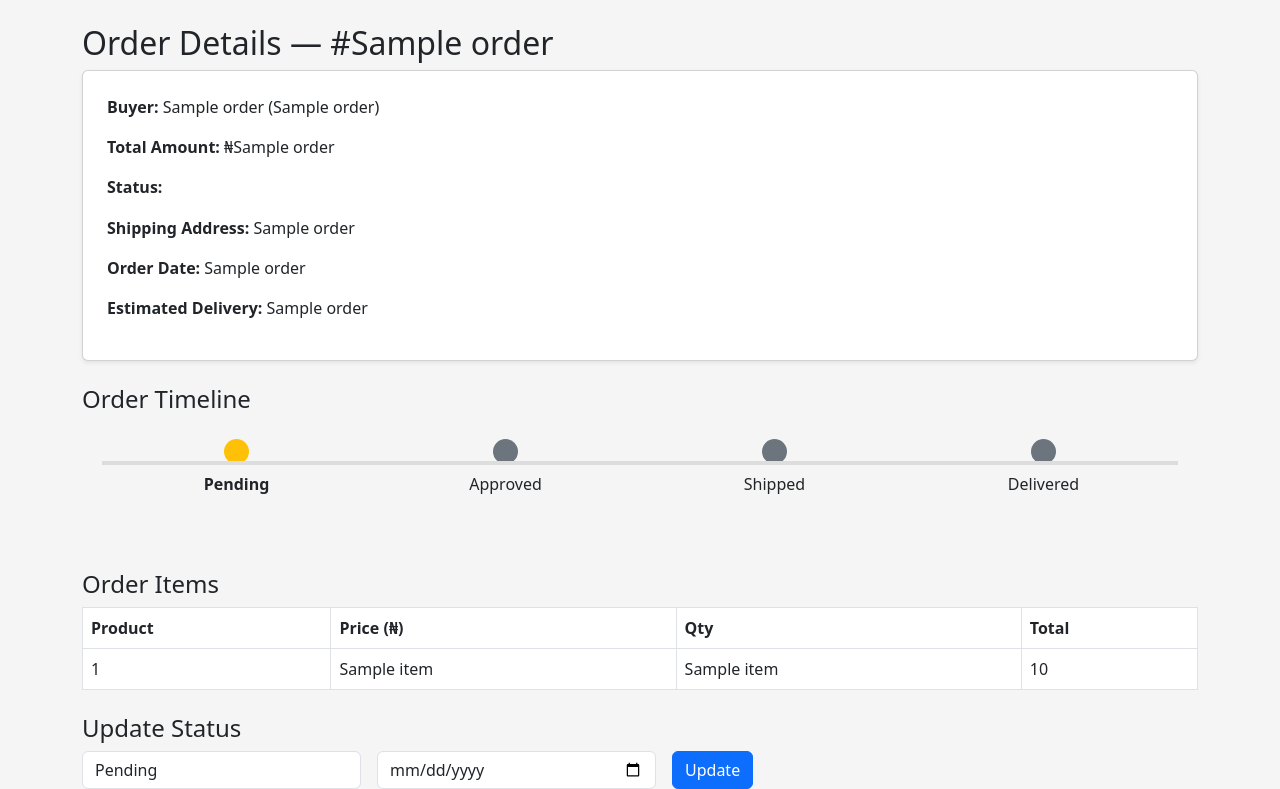
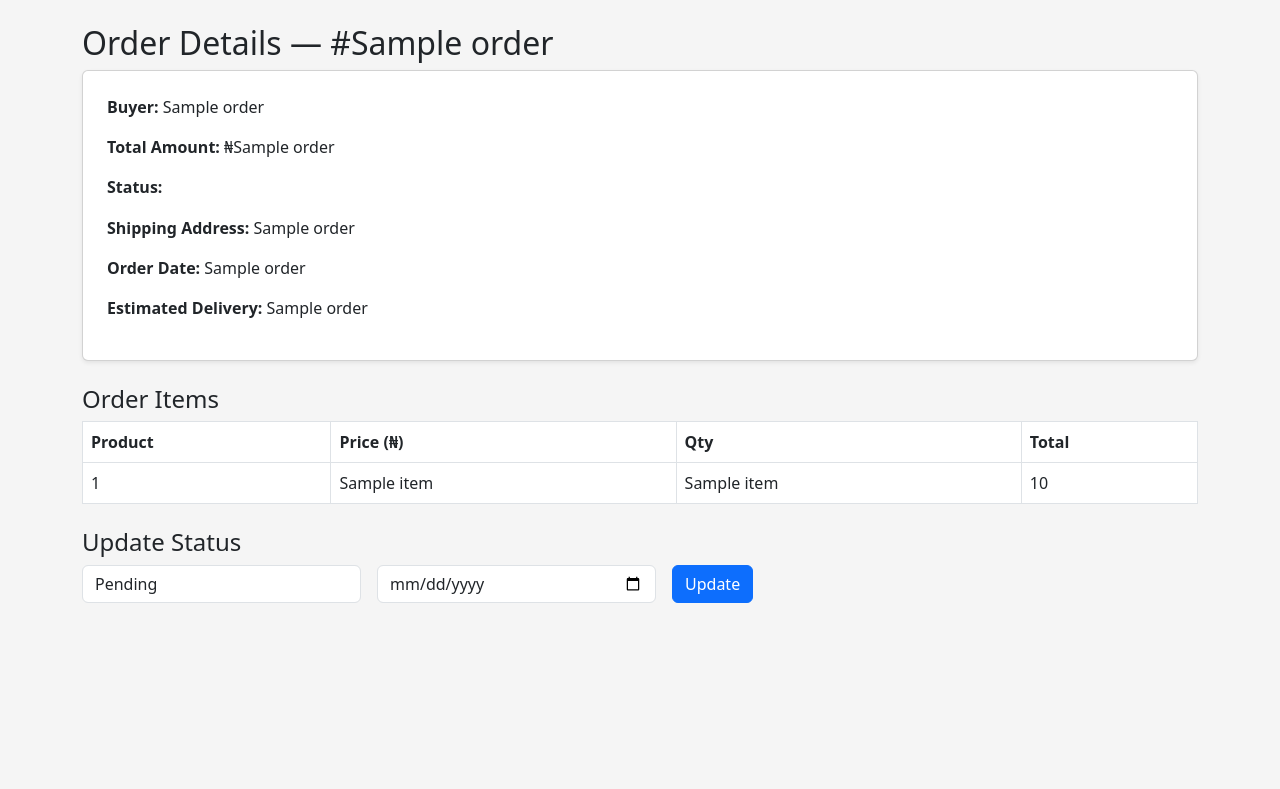
Before and after one commit to Phinehastephen/Project-Structure, a Flask app: template templates/admin/order_view.html in a window 1280 px wide. Shown: the part 56-845 px from the top of the page. After the commit the page ends 659 px from the top, so only its background shows below. Run offline with Flask 3, Linux system fonts and the light colour scheme; the template is opened without the code that fills it: most values are stand-ins (such as "Sample title", 1, 10 or a date in 2020); some libraries are stand-ins or nearby versions.

Commit message:
correction

```diff
--- a/templates/admin/order_view.html
+++ b/templates/admin/order_view.html
@@ -5,8 +5,8 @@
 
 <!-- ====================== ORDER SUMMARY CARD ===================== -->
 <div class="card p-4 mb-4 shadow-sm">
-    <p><strong>Buyer:</strong> {{ order[5] }} ({{ order[6] }})</p>
-    <p><strong>Total Amount:</strong> ₦{{ order[1] }}</p>
+    <p><strong>Buyer:</strong> {{ order[1] }}</p>
+    <p><strong>Total Amount:</strong> ₦{{ order[3] }}</p>
 
     <p><strong>Status:</strong>
         <span class="badge
@@ -17,12 +17,12 @@
             {% elif order[2]=='cancelled' %}bg-danger
             {% endif %}
         ">
-            {{ order[2] | capitalize }}
+            {{ order[4] | capitalize }}
         </span>
     </p>
 
-    <p><strong>Shipping Address:</strong> {{ order[3] }}</p>
-    <p><strong>Order Date:</strong> {{ order[4] }}</p>
+    <p><strong>Shipping Address:</strong> {{ order[5] }}</p>
+    <p><strong>Order Date:</strong> {{ order[6] }}</p>
 
     <p><strong>Estimated Delivery:</strong>
         {% if order[7] %}
@@ -32,63 +32,6 @@
         {% endif %}
     </p>
 </div>
-
-
-<!-- ====================== ORDER STATUS TIMELINE ===================== -->
-<h4 class="mb-3">Order Timeline</h4>
-
-{% set steps = ["pending", "approved", "shipped", "delivered"] %}
-{% set colors = {
-    "pending": "warning",
-    "approved": "primary",
-    "shipped": "info",
-    "delivered": "success"
-} %}
-
-{% set current_status = order[2] if order[2] in steps else "pending" %}
-
-<div class="timeline-container mb-5">
-    <div class="timeline-steps d-flex justify-content-between position-relative">
-
-        {% for s in steps %}
-            {% set done = steps.index(current_status) >= steps.index(s) %}
-
-            <div class="text-center" style="width: 25%;">
-                <div class="timeline-dot
-                    {% if done %} bg-{{ colors[s] }} {% else %} bg-secondary {% endif %}">
-                </div>
-
-                <p class="mt-2 {% if done %} fw-bold {% endif %}">
-                    {{ s|capitalize }}
-                </p>
-            </div>
-        {% endfor %}
-
-    </div>
-</div>
-
-<style>
-.timeline-container {
-    padding: 10px 20px;
-}
-
-.timeline-steps::before {
-    content: "";
-    top: 22px;
-    left: 0;
-    width: 100%;
-    height: 4px;
-    position: absolute;
-    background: #ddd;
-}
-
-.timeline-dot {
-    width: 25px;
-    height: 25px;
-    margin: auto;
-    border-radius: 50%;
-}
-</style>
 
 
 <!-- ====================== ORDER ITEMS TABLE ===================== -->
--- a/templates/buyer/orders.html
+++ b/templates/buyer/orders.html
@@ -55,11 +55,11 @@
         <td>{{ o[3] }}</td>
 
         <!-- TRACK -->
-        <td>
+        <!-- <td>
             <a href="/buyer/order/{{ o[0] }}" class="btn btn-info btn-sm">
                 Track
             </a>
-        </td>
+        </td> -->
     </tr>
     {% endfor %}
 </table>
```
